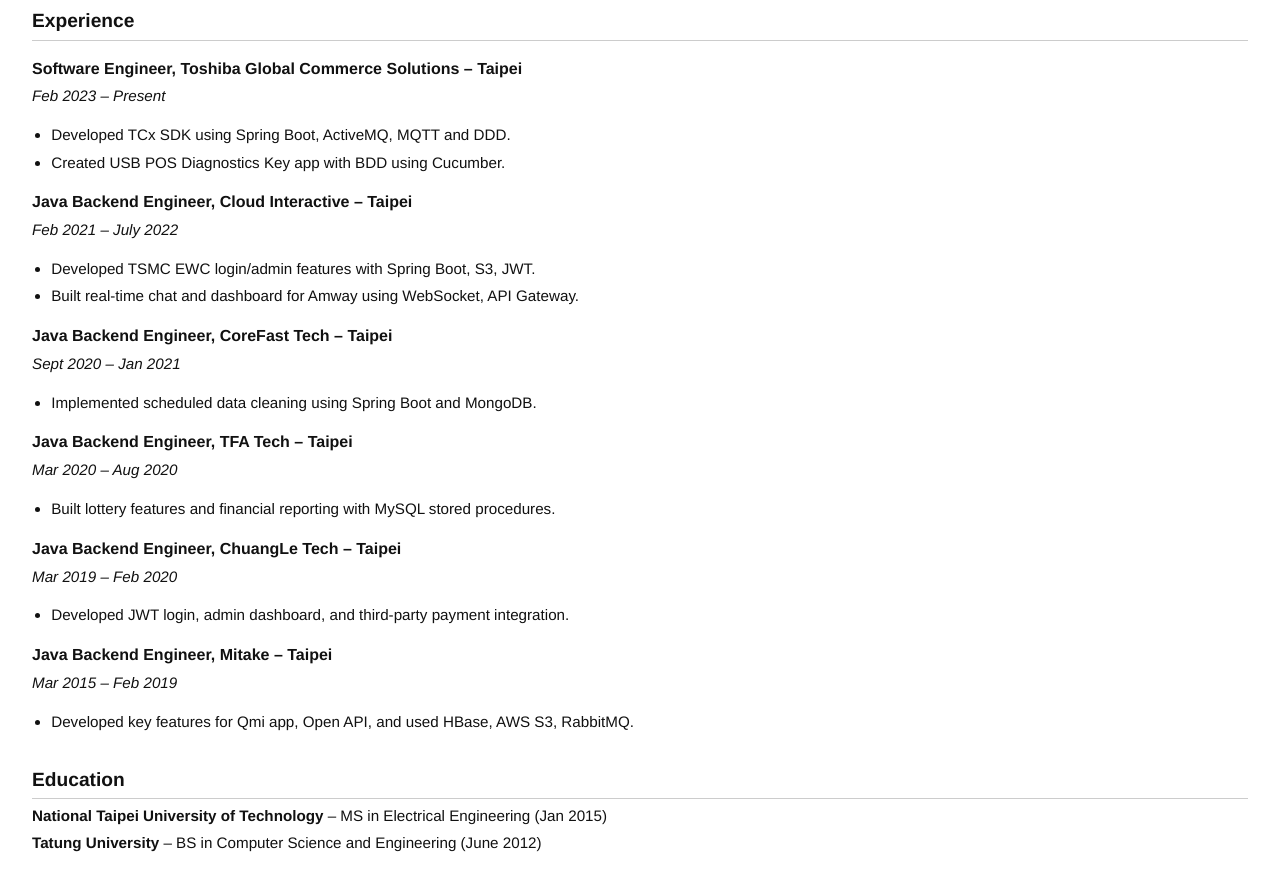
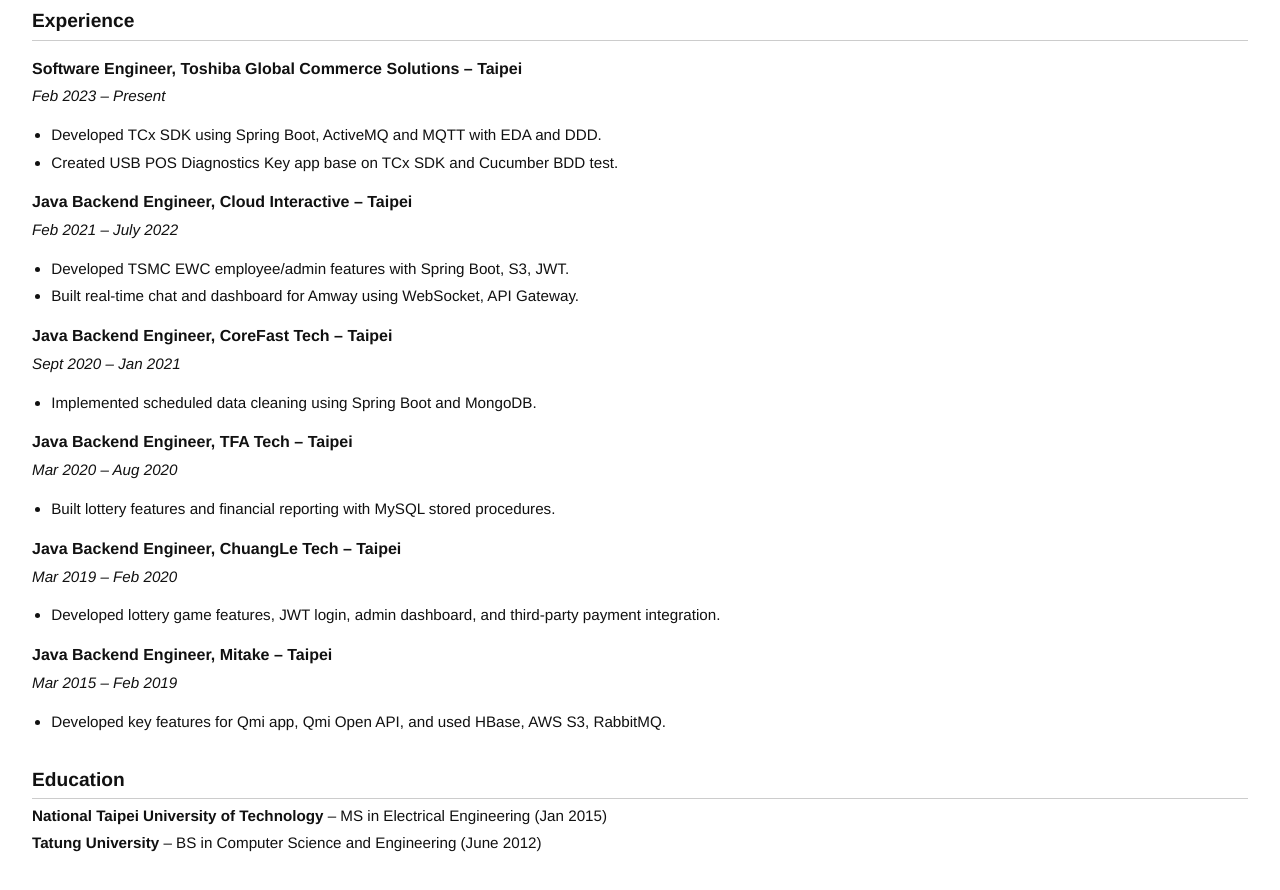
Before and after one commit to coliz/resume, a plain HTML site: page index.html in a window 1280 px wide. Shown: the part 400-1290 px from the top of the page. Drawn offline with Linux system fonts and the light colour scheme.

Commit message:
Update index.html

```diff
--- a/index.html
+++ b/index.html
@@ -49,14 +49,14 @@
     <h3>Software Engineer, Toshiba Global Commerce Solutions – Taipei</h3>
     <p><em>Feb 2023 – Present</em></p>
     <ul>
-      <li>Developed TCx SDK using Spring Boot, ActiveMQ, MQTT and DDD.</li>
-      <li>Created USB POS Diagnostics Key app with BDD using Cucumber.</li>
+      <li>Developed TCx SDK using Spring Boot, ActiveMQ and MQTT with EDA and DDD.</li>
+      <li>Created USB POS Diagnostics Key app base on TCx SDK and Cucumber BDD test.</li>
     </ul>
 
     <h3>Java Backend Engineer, Cloud Interactive – Taipei</h3>
     <p><em>Feb 2021 – July 2022</em></p>
     <ul>
-      <li>Developed TSMC EWC login/admin features with Spring Boot, S3, JWT.</li>
+      <li>Developed TSMC EWC employee/admin features with Spring Boot, S3, JWT.</li>
       <li>Built real-time chat and dashboard for Amway using WebSocket, API Gateway.</li>
     </ul>
 
@@ -75,13 +75,13 @@
     <h3>Java Backend Engineer, ChuangLe Tech – Taipei</h3>
     <p><em>Mar 2019 – Feb 2020</em></p>
     <ul>
-      <li>Developed JWT login, admin dashboard, and third-party payment integration.</li>
+      <li>Developed lottery game features, JWT login, admin dashboard, and third-party payment integration.</li>
     </ul>
 
     <h3>Java Backend Engineer, Mitake – Taipei</h3>
     <p><em>Mar 2015 – Feb 2019</em></p>
     <ul>
-      <li>Developed key features for Qmi app, Open API, and used HBase, AWS S3, RabbitMQ.</li>
+      <li>Developed key features for Qmi app, Qmi Open API, and used HBase, AWS S3, RabbitMQ.</li>
     </ul>
   </div>
 
```
